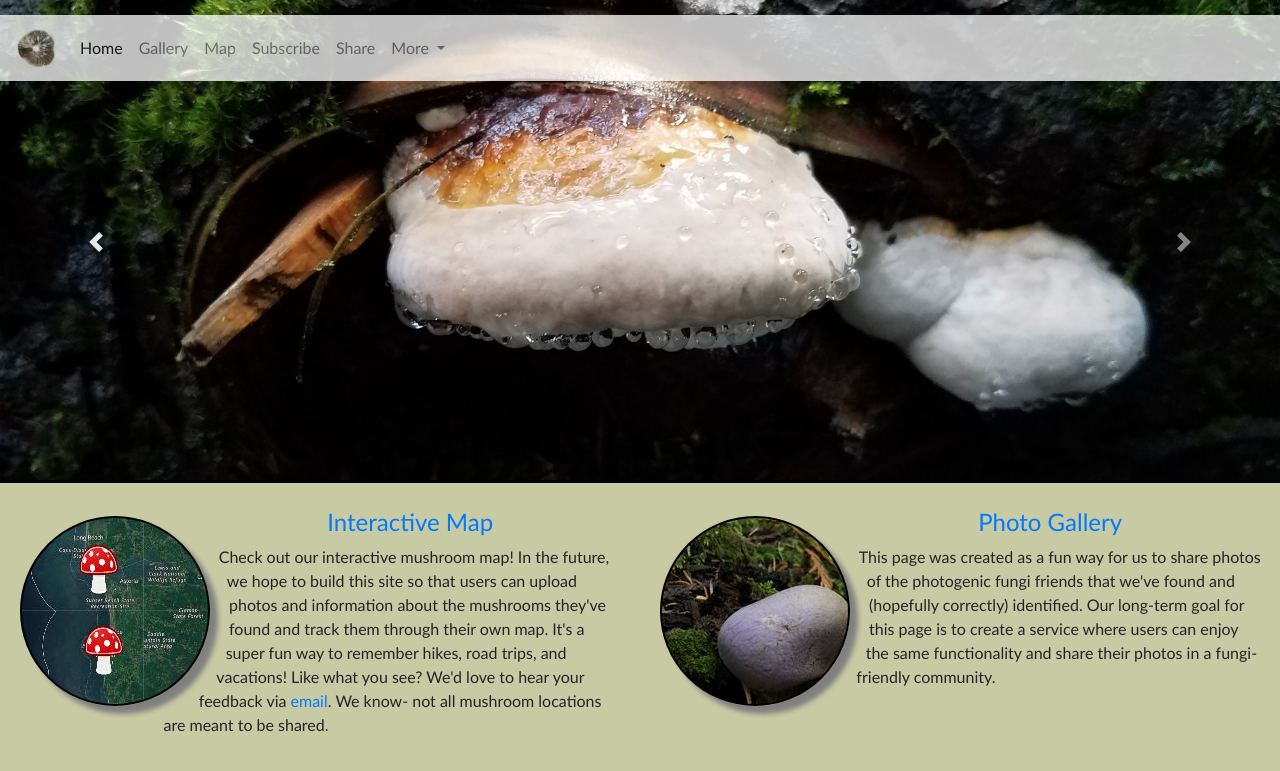
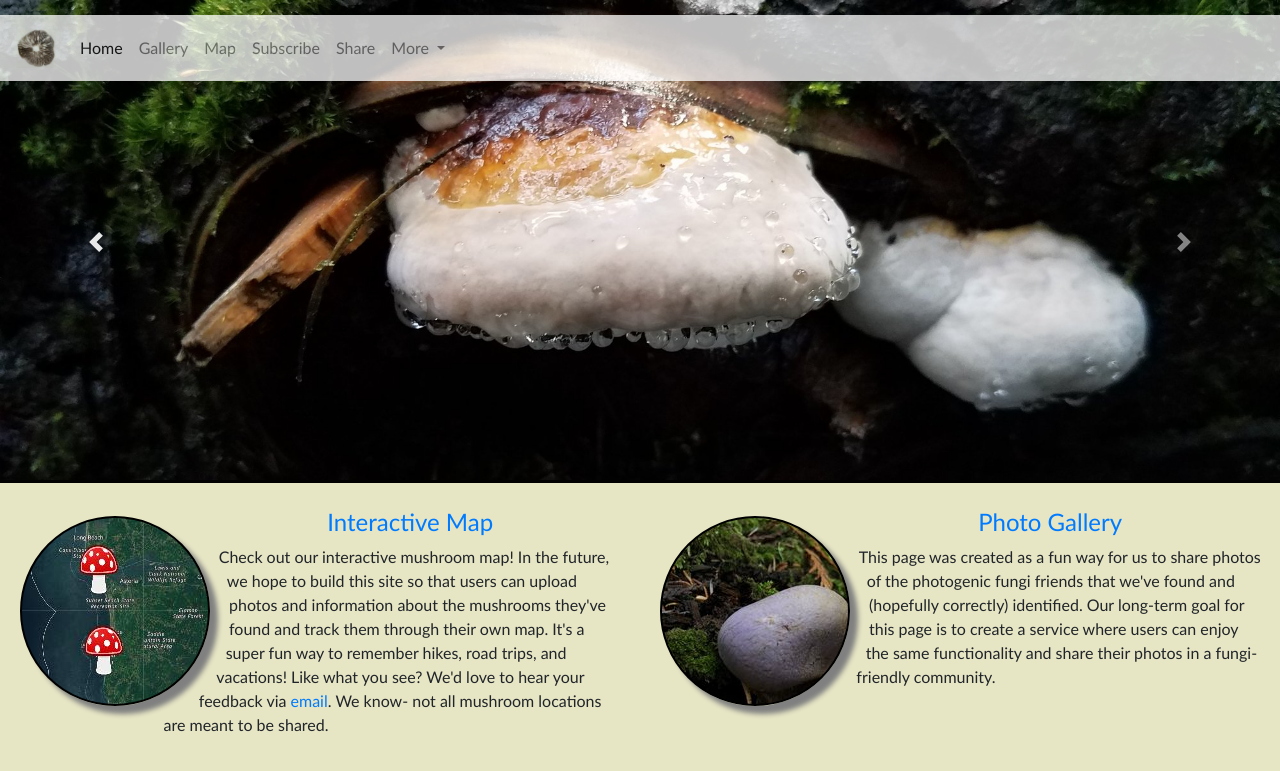
Before and after one commit to jarred104/fungi, a Flask app: page /index in a window 1280 px wide. Shown: the top 771 px of the page. Run offline with Flask 2, Linux system fonts and the light colour scheme; some libraries are stand-ins or nearby versions.

Commit message:
update index bg

```diff
--- a/static/css/style.css
+++ b/static/css/style.css
@@ -1,6 +1,6 @@
 
 .home {
-  background: #c8caa4;
+  background: #e6e5c4;
   font-family: 'Gill Sans', 'Gill Sans MT', Calibri, 'Trebuchet MS', sans-serif;
 }
 
```
